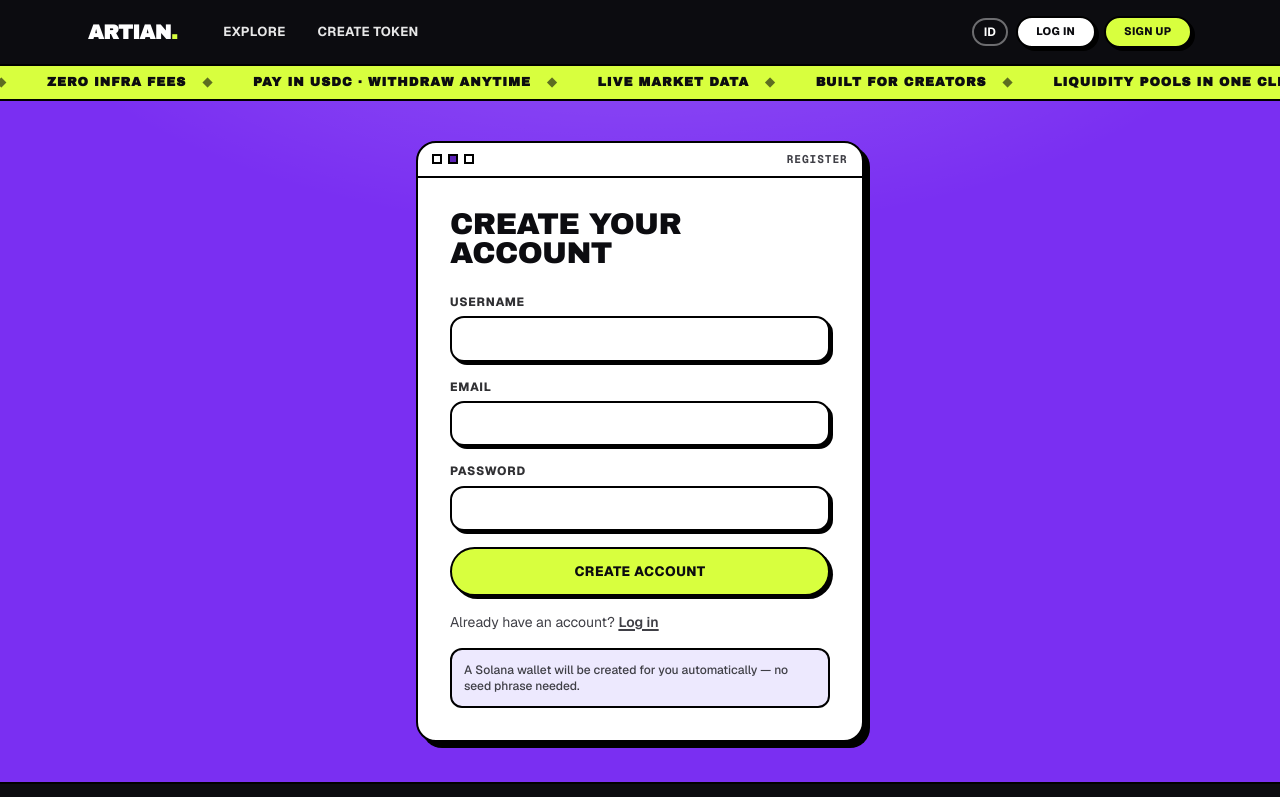
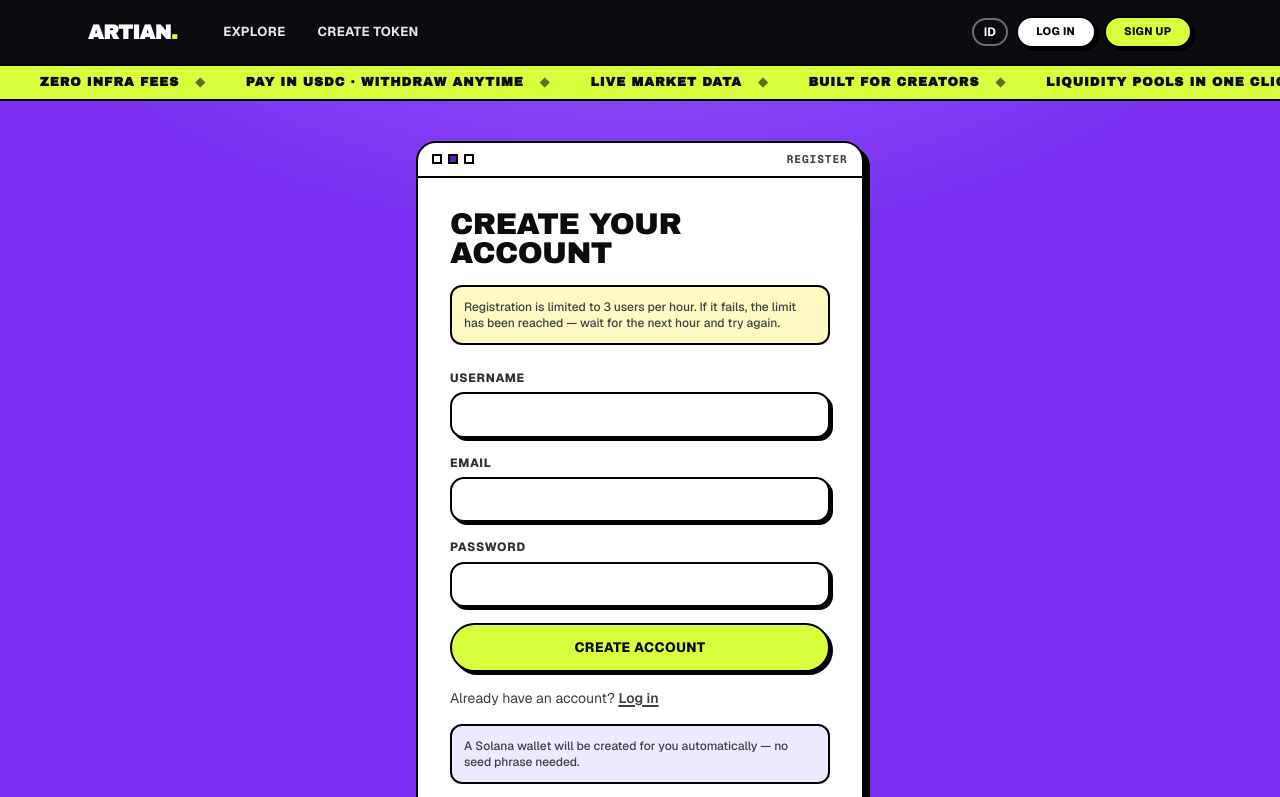
Before and after one commit to tradingekaryan-ux/artian-capital-group, a Next.js app: page /en/register in a window 1280 px wide. Shown: the top 797 px of the page. Built offline with nearby package versions, Linux system fonts and the light colour scheme; no server answers.

Commit message:
feat: notifikasi batas register 3 user/jam + mapping error rate limit

```diff
--- a/messages/en.json
+++ b/messages/en.json
@@ -59,7 +59,9 @@
     "noAccount": "No account yet?",
     "register": "Register",
     "login": "Log in",
-    "walletNotice": "A Solana wallet will be created for you automatically — no seed phrase needed."
+    "walletNotice": "A Solana wallet will be created for you automatically — no seed phrase needed.",
+    "registerLimitNotice": "Registration is limited to 3 users per hour. If it fails, the limit has been reached — wait for the next hour and try again.",
+    "registerRateLimitError": "Registration limit reached (max 3 users per hour). Wait for the next hour and try again."
   },
   "wallet": {
     "title": "Your wallet",
--- a/messages/id.json
+++ b/messages/id.json
@@ -59,7 +59,9 @@
     "noAccount": "Belum punya akun?",
     "register": "Daftar",
     "login": "Masuk",
-    "walletNotice": "Wallet Solana akan dibuat otomatis untukmu — tanpa seed phrase."
+    "walletNotice": "Wallet Solana akan dibuat otomatis untukmu — tanpa seed phrase.",
+    "registerLimitNotice": "Pendaftaran dibatasi maksimal 3 user per jam. Jika gagal, itu artinya batas tercapai — tunggu jam berikutnya lalu coba lagi.",
+    "registerRateLimitError": "Batas pendaftaran tercapai (maksimal 3 user per jam). Tunggu sampai jam berikutnya lalu coba lagi."
   },
   "wallet": {
     "title": "Dompet kamu",
--- a/src/components/auth-form.tsx
+++ b/src/components/auth-form.tsx
@@ -29,7 +29,12 @@ export function AuthForm({ mode }: { mode: Mode }) {
           password,
           options: { data: { username } },
         });
-        if (signUpError) throw new Error(signUpError.message);
+        if (signUpError) {
+          if (/rate limit/i.test(signUpError.message)) {
+            throw new Error(t("registerRateLimitError"));
+          }
+          throw new Error(signUpError.message);
+        }
         track("register");
         router.push("/verify");
       } else {
@@ -63,6 +68,11 @@ export function AuthForm({ mode }: { mode: Mode }) {
           <h1 className="text-3xl">
             {mode === "login" ? t("loginTitle") : t("registerTitle")}
           </h1>
+          {mode === "register" && (
+            <p className="mt-4 rounded-xl border-2 border-black bg-[#fef9c3] p-3 text-xs font-medium text-muted-ink">
+              {t("registerLimitNotice")}
+            </p>
+          )}
           <form onSubmit={submit} className="mt-6 flex flex-col gap-4">
           {mode === "register" && (
             <div>
```
Also changed, not shown: 1 other file (tests, documents, lock files or other folders).
